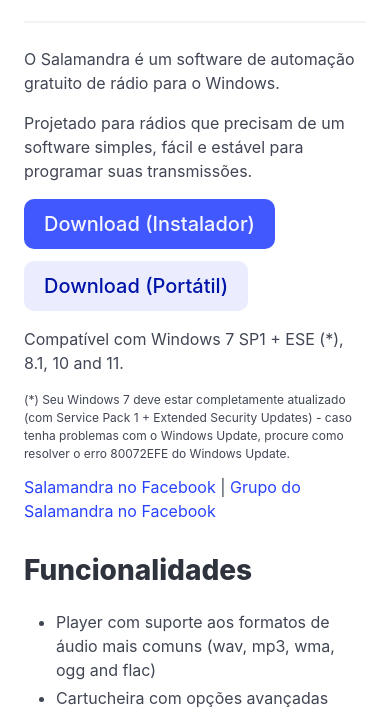
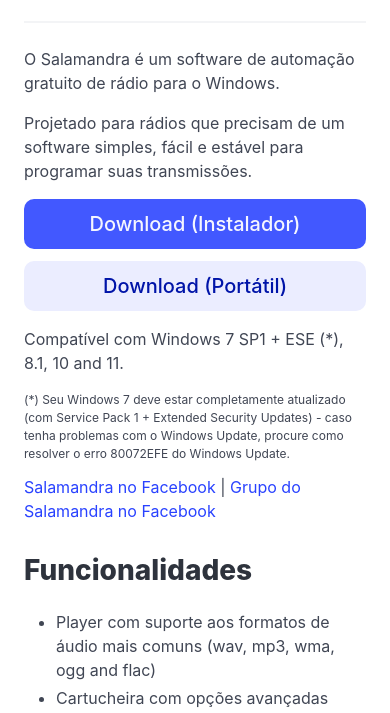
Before and after one commit to ocarolino/SalamandraRadio, a plain HTML site: page index.html in a window 390 px wide. Shown: the part 130-843 px from the top of the page. Drawn offline with nearby package versions, Linux system fonts and the light colour scheme.

Commit message:
Botões responsivos na página do site

```diff
--- a/index.html
+++ b/index.html
@@ -7,6 +7,15 @@
   <title>Salamandra - Automação de Rádio</title>
   <link rel="icon" type="image/x-icon" href="web/favicon.png">
   <link rel="stylesheet" href="https://cdn.jsdelivr.net/npm/bulma@1.0.0/css/bulma.min.css">
+
+  <style>
+    /* Only applies if the window with is under 600px */
+    @media only screen and (max-width: 1023px) {
+        .hero-button {
+            flex-grow: 1;
+        }
+    }
+    </style>
 </head>
 
 <body>
@@ -35,12 +44,12 @@
             </p>
 
             <p class="buttons">
-              <a class="button is-medium is-link"
+              <a class="button is-medium is-link hero-button"
                 href="https://github.com/ocarolino/SalamandraRadio/releases/latest/download/SalamandraInstaller.rar">
                 Download (Instalador)
               </a>
 
-              <a class="button is-medium is-link is-light"
+              <a class="button is-medium is-link is-light hero-button"
                 href="https://github.com/ocarolino/SalamandraRadio/releases/latest/download/Salamandra.rar">
                 Download (Portátil)
               </a>
```
